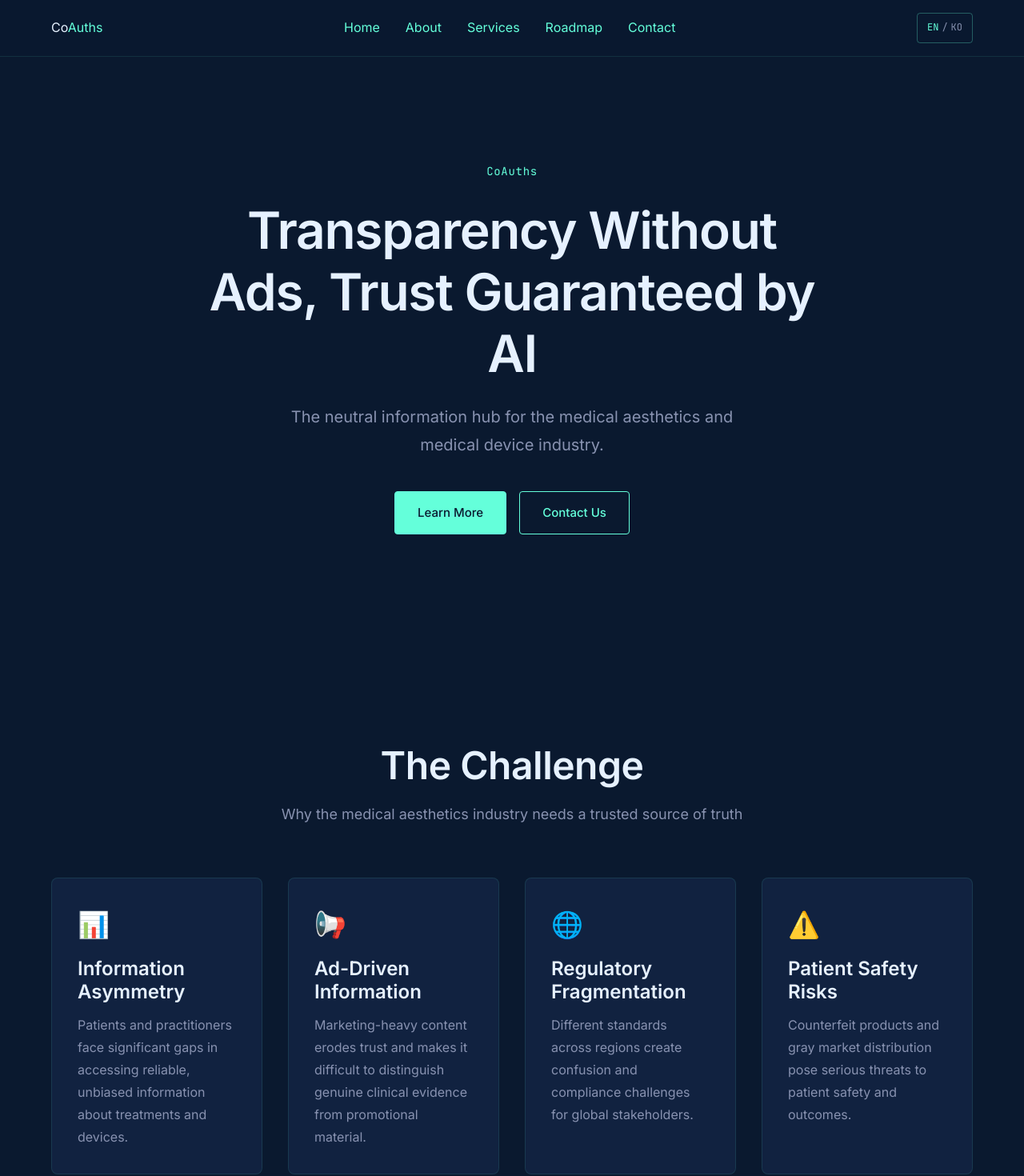
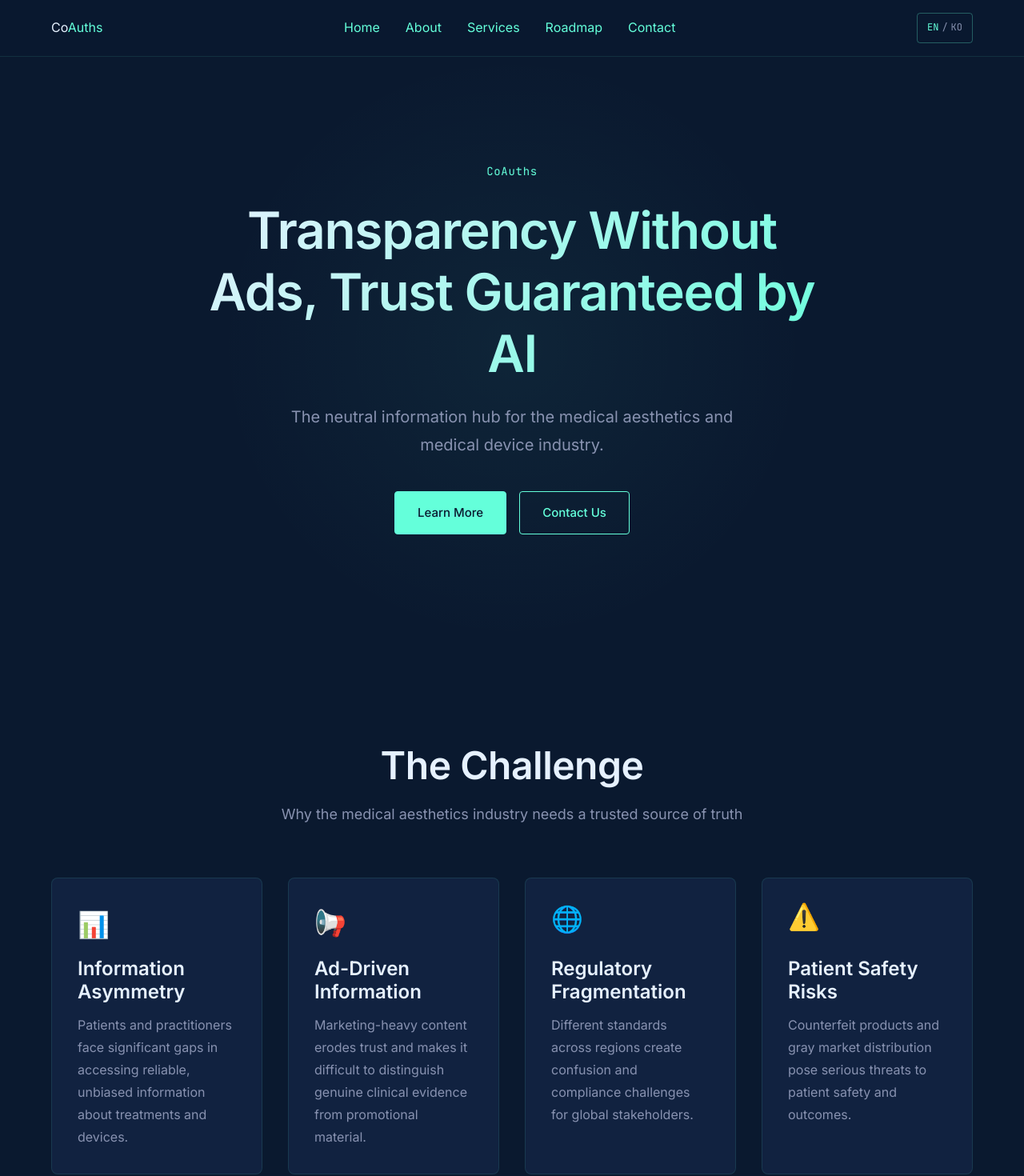
Before and after one commit to hyunggyu96/coauths-web, a Next.js app: page / in a window 1280 px wide. Shown: the top 1470 px of the page at 80% size. Built offline with nearby package versions, Linux system fonts and the light colour scheme.

Commit message:
feat: enhance landing page with visual improvements (gradient text, floating icons, glow effect)

```diff
--- a/src/app/globals.css
+++ b/src/app/globals.css
@@ -284,3 +284,34 @@ a:hover {
 ::-webkit-scrollbar-thumb:hover {
   background: var(--color-slate-600);
 }
+
+/* Animations & Effects */
+@keyframes float {
+  0% {
+    transform: translateY(0px);
+  }
+
+  50% {
+    transform: translateY(-10px);
+  }
+
+  100% {
+    transform: translateY(0px);
+  }
+}
+
+.animate-float {
+  animation: float 3s ease-in-out infinite;
+}
+
+.text-gradient {
+  background: linear-gradient(135deg, var(--color-white) 0%, var(--color-accent) 100%);
+  -webkit-background-clip: text;
+  -webkit-text-fill-color: transparent;
+  background-clip: text;
+  color: transparent;
+}
+
+.bg-gradient-glow {
+  background: radial-gradient(circle at center, rgba(100, 255, 218, 0.15) 0%, transparent 70%);
+}
--- a/src/app/page.tsx
+++ b/src/app/page.tsx
@@ -27,7 +27,7 @@ export default function Home() {
         <div className="container">
           <div className="hero-content">
             <p className="mono accent fade-in">CoAuths</p>
-            <h1 className="fade-in stagger-1" style={{ whiteSpace: 'pre-wrap' }}>{t('hero.tagline')}</h1>
+            <h1 className="fade-in stagger-1 text-gradient" style={{ whiteSpace: 'pre-wrap' }}>{t('hero.tagline')}</h1>
             <p className="hero-description">{t('hero.description')}</p>
             <div className="hero-cta">
               <Link href="/services" className="btn btn-primary">
@@ -50,9 +50,9 @@ export default function Home() {
           </div>
 
           <div className="grid-4 stagger">
-            {problems.map((problem) => (
-              <div key={problem.key} className="card">
-                <span className="card-icon">{problem.icon}</span>
+            {problems.map((problem, index) => (
+              <div key={problem.key} className="card" style={{ animationDelay: `${index * 0.1}s` }}>
+                <span className="card-icon animate-float" style={{ animationDelay: `${index * 0.5}s` }}>{problem.icon}</span>
                 <h3>{t(`problem.${problem.key}.title`)}</h3>
                 <p>{t(`problem.${problem.key}.desc`)}</p>
               </div>
@@ -100,6 +100,7 @@ export default function Home() {
           display: flex;
           align-items: center;
           text-align: center;
+          background: radial-gradient(circle at 50% 50%, rgba(100, 255, 218, 0.05) 0%, transparent 50%);
         }
 
         .hero-content {
```
